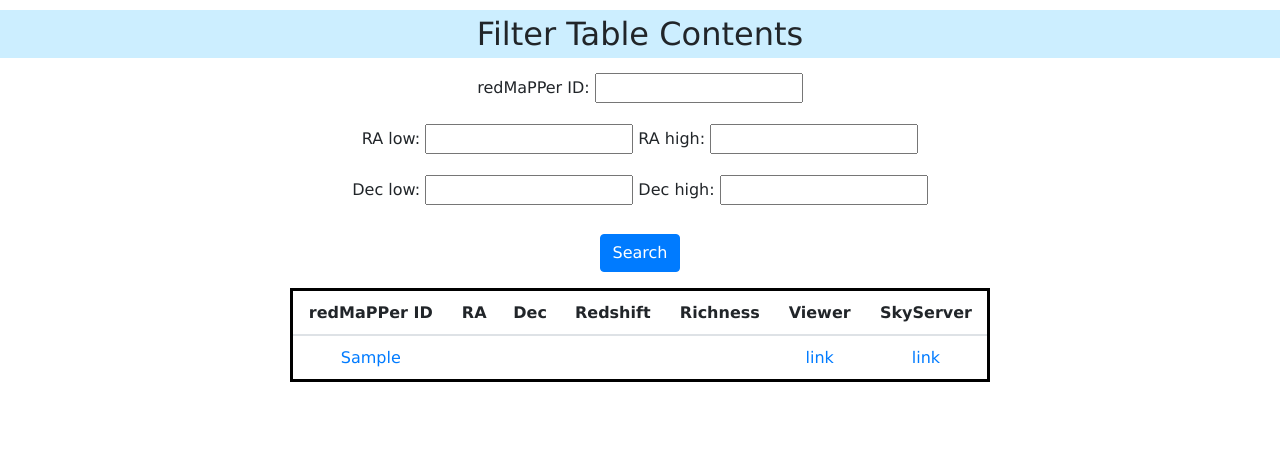
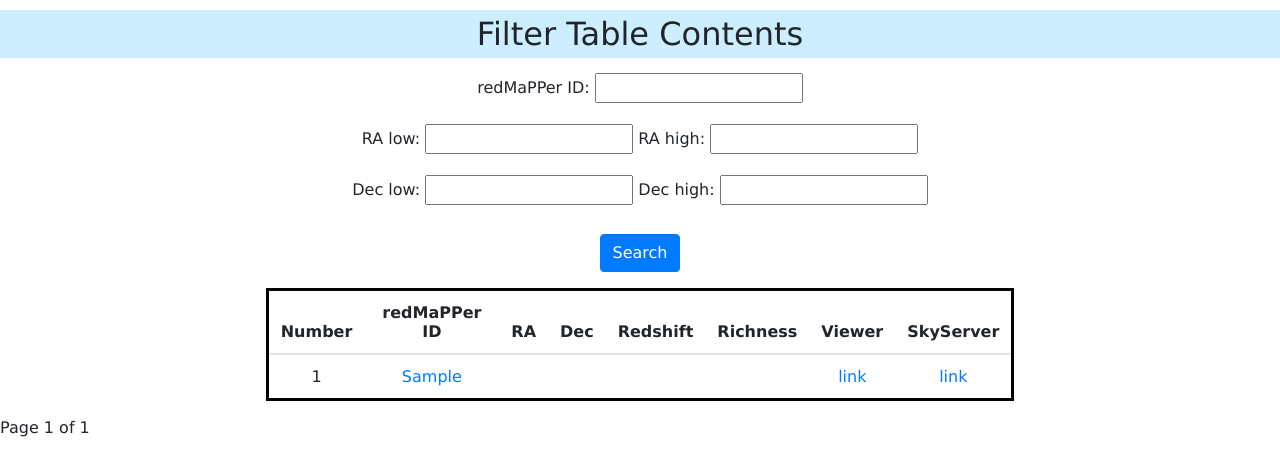
Before and after one commit to moustakas/legacyhalos-web, a Django app: template readinweb/templates/list.html in a window 1280 px wide. Shown: the top 476 px of the page. Run offline with Django 3.2, Linux system fonts and the light colour scheme; data comes from the database, SQL or seed files in the repository; tables that the repository leaves empty hold one stand-in row (values such as "Sample post"); the template is opened without the code that fills it: values that come from a table or form of the project are taken from there, most other values are stand-ins (such as "Sample title", 1, 10 or a date in 2020); some libraries are stand-ins or nearby versions.

Commit message:
added pagination functionality

```diff
--- a/readinweb/readinweb/models.py
+++ b/readinweb/readinweb/models.py
@@ -18,11 +18,6 @@ class Centrals(Model):
 
     def viewer_link(self):
         baseurl = 'http://legacysurvey.org/viewer/'
-        ## width = 2 * cutout_radius_150kpc(redshift=gal['z'], pixscale=0.262) # [pixels]
-        ## if width > 400:
-        ##     zoom = 14
-        ## else:
-        ##     zoom = 15
         viewer = '{}?ra={:.6f}&dec={:.6f}&zoom=15&layer=decals-dr5'.format(
             baseurl, self.ra, self.dec)
         return viewer
--- a/readinweb/readinweb/settings.py
+++ b/readinweb/readinweb/settings.py
@@ -68,6 +68,10 @@ TEMPLATES = [
     },
 ]
 
+TEMPLATE_CONTEXT_PROCESSORS = (
+    'django.core.context_processors.request',
+)
+
 WSGI_APPLICATION = 'readinweb.wsgi.application'
 
 
--- a/readinweb/readinweb/urls.py
+++ b/readinweb/readinweb/urls.py
@@ -27,8 +27,3 @@ urlpatterns = [
 #   path('admin/', admin.site.urls),
 
 ]
-
-urlpatterns += [
-    url(r'^ha_box/?$', ha.boxsearch_results),
-
-]
--- a/readinweb/templates/base.html
+++ b/readinweb/templates/base.html
@@ -49,6 +49,9 @@ form { margin: 15px }
   width:75%;
   height:auto;
 }
+.step-links {
+text-align: center;
+}
 {% endblock %}
 {% block css %}
 {% endblock css %}
--- a/readinweb/templates/list.html
+++ b/readinweb/templates/list.html
@@ -20,11 +20,11 @@ List of halos
     <p></p>
     <tr>
          <th><label for="ralo">RA low:</label></th>
-         <td><input id="ralo" name="ra__gt" type="number" value="{{ filter.form.ra__gt.value|default_if_none:'100' }}"/></td>
+         <td><input id="ralo" name="ra__gt" type="number" value="{{ filter.form.ra__gt.value|default_if_none:'100'}}"/></td>
     </tr>
     <tr>
          <th><label for="rahi">RA high:</label></th>
-         <td><input id="rahi" name="ra__lt" type="number" value="{{ filter.form.ra__lt.value|default_if_none:'200' }}"/></td>
+         <td><input id="rahi" name="ra__lt" type="number" value="{{ filter.form.ra__lt.value|default_if_none:'100'}}"/></td>
     </tr>
     <p></p>
     <tr>
@@ -42,13 +42,15 @@ List of halos
   </form>
 
 </center>
+
 <table class="table">
 <thead>
-<tr><th scope="col" style="min-width:135px">redMaPPer ID</th><th>RA</th><th scope="col">Dec</th><th scope="col">Redshift</th><th scope="col">Richness</th><th scope="col">Viewer</th><th scope="col">SkyServer</th></tr>
+<tr><th scope="col">Number</th><th scope="col" style="min-width:135px">redMaPPer ID</th><th>RA</th><th scope="col">Dec</th><th scope="col">Redshift</th><th scope="col">Richness</th><th scope="col">Viewer</th><th scope="col">SkyServer</th></tr>
 </thead>
 <tbody>
-  {% for cen in filter.qs %}
-    <tr><td><a href="http://portal.nersc.gov/project/cosmo/temp/ioannis/legacyhalos/{{cen.mem_match_id_string}}/{{cen.mem_match_id_string }}.html">{{ cen.mem_match_id_string}}</a></td>
+  {% for cen in result %}
+<tr><td>{{ forloop.counter }}</td>
+<td><a href="http://portal.nersc.gov/project/cosmo/temp/ioannis/legacyhalos/{{cen.mem_match_id_string}}/{{cen.mem_match_id_string }}.html">{{ cen.mem_match_id_string}}</a></td>
 <td><script>
   var ra = {{ cen.ra }};
   ra = ra.toFixed(7);
@@ -74,13 +76,23 @@ List of halos
 </tbody>
   </table>
 
-<!--
-<center>
-  <table><tr><th>objid</th><th>cType</th><th>ra</th><th>dec</th><th>mem_match_id</th><th>z</th><th>lambda_chisq</th><th>sdss_objid</th></tr>
-    {% for central in centrals %}
-    <tr><td>{{ central.objid }}</td><td>{{ central.ctype }}</td><td>{{central.ra }}</td><td>{{ central.dec }}</td><td>{{ central.mem_match_id }}</td><td>{{ central.z }}</td><td>{{ central.la }}</td><td>{{central.sdss_objid }}</td></tr>
-    {% endfor %}
-  </table>
-</center>
--->
+<div class="pagination">
+    <span class="step-links">
+        {% if result.has_previous %}
+            <a href="{{ request.get_full_path }}&page=1">&laquo; first</a>
+            <a href="{{ request.get_full_path }}&page={{ result.previous_page_number }}">previous</a>
+        {% endif %}
+
+        <span class="current">
+            Page {{ result.number }} of {{ result.paginator.num_pages }}
+        </span>
+
+        {% if result.has_next %}
+
+            <a href="{{ request.get_full_path }}&page={{ result.next_page_number }}">next</a>
+            <a href="{{ request.get_full_path }}&page={{ result.paginator.num_pages }}">last &raquo;</a>
+        {% endif %}
+    </span>
+</div>
+
 {% endblock %}
```
Also changed, not shown: readinweb/halos/filters.py (+1 -9 lines), readinweb/halos/views.py (+7 -105 lines).
